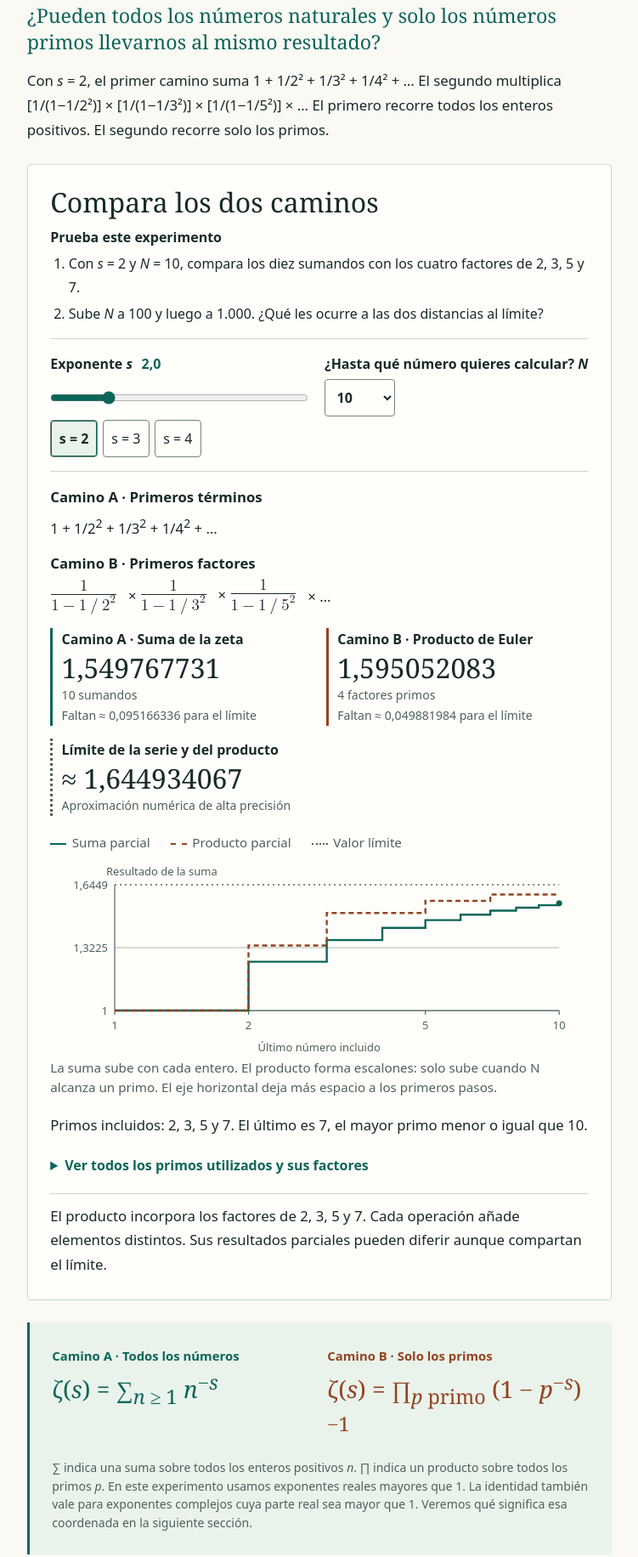
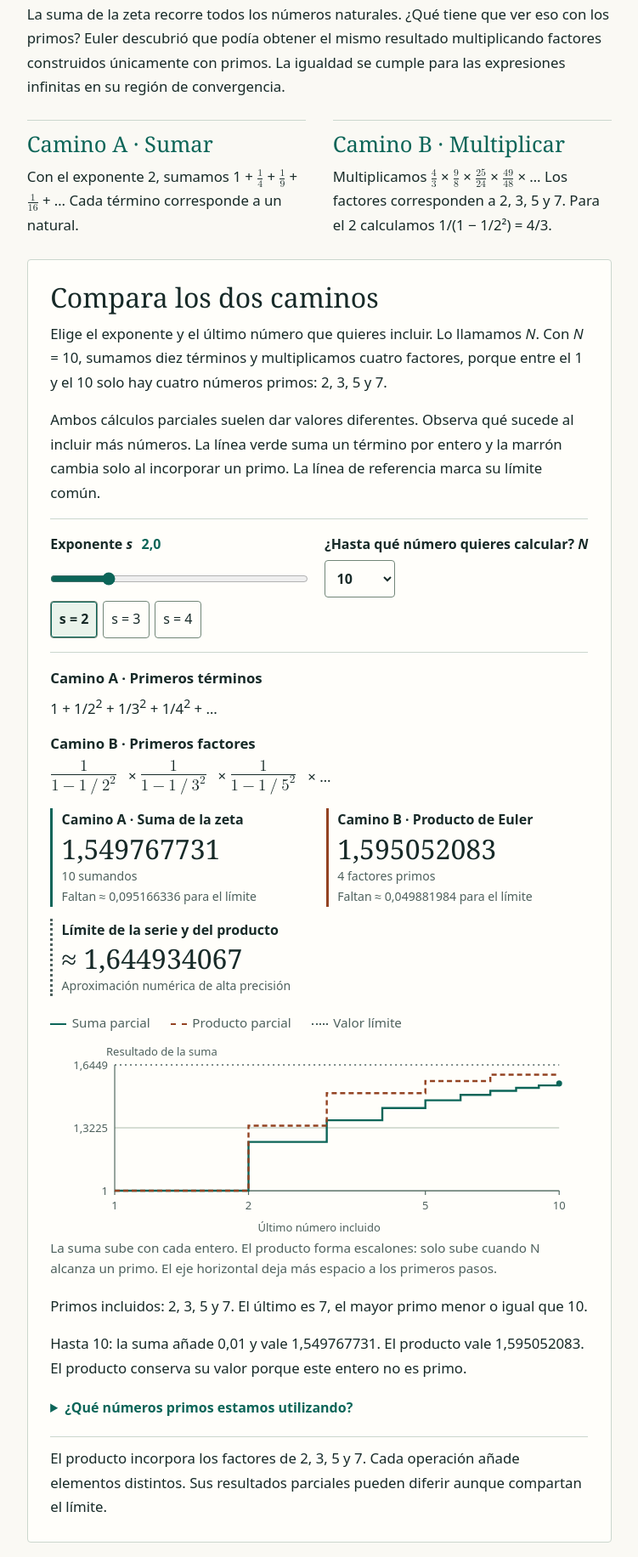
Before and after one commit to fjmonge-it/hipotesis-riemann, a plain HTML site: page index.html in a window 1280 px wide. Shown: the part 6228-8060 px from the top of the page at 85% size, without its empty margins (429-1180 px from the left). Drawn offline with Linux system fonts and the light colour scheme.

Commit message:
Presenta los dos caminos de Euler con factores consultables

```diff
--- a/index.html
+++ b/index.html
@@ -132,23 +132,22 @@
 
       <section id="euler" aria-labelledby="titulo-euler">
         <h2 id="titulo-euler">El descubrimiento de Euler</h2>
-        <p class="experiment-question">¿Pueden todos los números naturales y solo los números primos llevarnos al mismo resultado?</p>
-        <p>Con <var>s</var> = 2, el primer camino suma 1 + 1/2² + 1/3² + 1/4² + … El segundo multiplica [1/(1−1/2²)] × [1/(1−1/3²)] × [1/(1−1/5²)] × … El primero recorre todos los enteros positivos. El segundo recorre solo los primos.</p>
+        <p>La suma de la zeta recorre todos los números naturales. ¿Qué tiene que ver eso con los primos? Euler descubrió que podía obtener el mismo resultado multiplicando factores construidos únicamente con primos. La igualdad se cumple para las expresiones infinitas en su región de convergencia.</p>
+        <div class="closing-topics euler-intro">
+          <div><h3>Camino A · Sumar</h3><p>Con el exponente 2, sumamos 1 + <math><mfrac><mn>1</mn><mn>4</mn></mfrac></math> + <math><mfrac><mn>1</mn><mn>9</mn></mfrac></math> + <math><mfrac><mn>1</mn><mn>16</mn></mfrac></math> + … Cada término corresponde a un natural.</p></div>
+          <div><h3>Camino B · Multiplicar</h3><p>Multiplicamos <math><mfrac><mn>4</mn><mn>3</mn></mfrac></math> × <math><mfrac><mn>9</mn><mn>8</mn></mfrac></math> × <math><mfrac><mn>25</mn><mn>24</mn></mfrac></math> × <math><mfrac><mn>49</mn><mn>48</mn></mfrac></math> × … Los factores corresponden a 2, 3, 5 y 7. Para el 2 calculamos 1/(1 − 1/2²) = 4/3.</p></div>
+        </div>
         <div class="experiment" id="experimento-euler" hidden role="group" aria-labelledby="experimento-euler-titulo">
           <h3 id="experimento-euler-titulo">Compara los dos caminos</h3>
-          <div class="experiment-guide">
-            <strong>Prueba este experimento</strong>
-            <ol>
-              <li>Con <var>s</var> = 2 y <var>N</var> = 10, compara los diez sumandos con los cuatro factores de 2, 3, 5 y 7.</li>
-              <li>Sube <var>N</var> a 100 y luego a 1.000. ¿Qué les ocurre a las dos distancias al límite?</li>
-            </ol>
-          </div>
+          <p>Elige el exponente y el último número que quieres incluir. Lo llamamos <var>N</var>. Con <var>N</var> = 10, sumamos diez términos y multiplicamos cuatro factores, porque entre el 1 y el 10 solo hay cuatro números primos: 2, 3, 5 y 7.</p>
+          <p>Ambos cálculos parciales suelen dar valores diferentes. Observa qué sucede al incluir más números. La línea verde suma un término por entero y la marrón cambia solo al incorporar un primo. La línea de referencia marca su límite común.</p>
           <div data-controls></div>
           <p class="v2-expression" data-expanded></p>
           <dl class="experiment-results" data-results></dl>
           <figure class="experiment-chart" data-chart></figure>
           <p data-prime-preview></p>
-          <details class="v2-details"><summary>Ver todos los primos utilizados y sus factores</summary><p class="v2-expression" data-prime-factors></p></details>
+          <p data-euler-point role="status"></p>
+          <details class="v2-details"><summary>¿Qué números primos estamos utilizando?</summary><table><thead><tr><th scope="col">Primo</th><th scope="col">Factor</th></tr></thead><tbody data-prime-factors></tbody></table></details>
           <p class="experiment-insight" data-insight></p>
         </div>
         <p id="ejemplo-euler">Con <var>N</var> = 10 hay diez sumandos, pero solo cuatro factores: 2, 3, 5 y 7 aportan un factor cada uno. Con <var>s</var> = 2, la suma vale aproximadamente 1,549768 y el producto 1,595052. Su límite común es aproximadamente 1,644934.</p>
@@ -162,6 +161,7 @@
         <h3>¿Por qué importa el descubrimiento de Euler?</h3>
         <p>Todo entero mayor que 1 se descompone de manera única en primos. Euler aprovechó esta propiedad para pasar de la suma al producto. Así descubrimos algo que necesitaremos después: la función zeta contiene información sobre los primos.</p>
         <p class="takeaway">La suma utiliza todos los números naturales. El producto utiliza solo los primos. Ambos conducen al mismo valor en el límite.</p>
+        <p>Euler encontró el vínculo con los primos. <a href="#ceros">Ahora buscaremos las entradas que dan cero.</a></p>
       </section>
 
       <section id="ceros" aria-labelledby="titulo-ceros">
--- a/js/zeta-experiments.js
+++ b/js/zeta-experiments.js
@@ -40,9 +40,47 @@ export function initZetaExperiment(root, compare = false) {
   let announcementText;
   let announcementTimer;
 
+  let inspected;
+  function showPoint() {
+    const { sums, products, s } = chartData;
+    const point = products.findLast(entry => entry.n <= inspected);
+    const added = point?.n === inspected
+      ? ' El producto incorpora el factor del primo ' + inspected + '.'
+      : ' El producto conserva su valor porque este entero no es primo.';
+    root.querySelector('[data-euler-point]').textContent = 'Hasta ' + inspected + ': la suma añade '
+      + formatValue(inspected ** -s) + ' y vale ' + formatValue(sums[inspected - 1])
+      + '. El producto vale ' + formatValue(point?.value ?? 1) + '.' + added;
+    const svg = chart.querySelector('svg');
+    svg.setAttribute('aria-valuenow', inspected);
+    svg.setAttribute('aria-valuetext', root.querySelector('[data-euler-point]').textContent);
+  }
   function drawChart() {
     chartWidth = chart.clientWidth;
     renderZetaChart(chart, chartData);
+    if (!compare) return;
+    const svg = chart.querySelector('svg');
+    svg.setAttribute('tabindex', '0');
+    svg.setAttribute('role', 'slider');
+    svg.setAttribute('aria-label', 'Inspeccionar la comparación. Usa las flechas para cambiar el último número incluido.');
+    svg.setAttribute('aria-valuemin', '1');
+    svg.setAttribute('aria-valuemax', chartData.sums.length);
+    function select(value) {
+      inspected = Math.min(chartData.sums.length, Math.max(1, value));
+      showPoint();
+    }
+    svg.addEventListener('keydown', event => {
+      const targets = { ArrowLeft: inspected - 1, ArrowDown: inspected - 1, ArrowRight: inspected + 1,
+        ArrowUp: inspected + 1, Home: 1, End: chartData.sums.length };
+      if (targets[event.key] === undefined) return;
+      event.preventDefault();
+      select(targets[event.key]);
+    });
+    svg.addEventListener('click', event => {
+      const x = new DOMPoint(event.clientX, event.clientY).matrixTransform(svg.getScreenCTM().inverse()).x;
+      const ratio = (x - 76) / (svg.viewBox.baseVal.width - 110);
+      select(Math.round(chartData.sums.length ** Math.max(0, Math.min(1, ratio))));
+    });
+    showPoint();
   }
 
   function update() {
@@ -96,12 +134,18 @@ export function initZetaExperiment(root, compare = false) {
       const preview = primes.length <= 5 ? list.format(primes.map(String)) : primes.slice(0, 3).join(', ') + ', …, ' + primes.slice(-2).join(', ');
       root.querySelector('[data-prime-preview]').textContent = 'Primos incluidos: ' + preview
         + '. El último es ' + primes.at(-1) + ', el mayor primo menor o igual que ' + n + '.';
-      root.querySelector('[data-prime-factors]').textContent = primes.map(p => p + ': 1/(1 − ' + p + '^(' + numberLabel(-s) + '))').join(' · ');
+      root.querySelector('[data-prime-factors]').innerHTML = primes.map(p => {
+        const power = p ** s;
+        const factor = Number.isSafeInteger(power) ? numberLabel(power) + ' / ' + numberLabel(power - 1)
+          : '≈ ' + formatValue(1 / (1 - p ** -s));
+        return '<tr><th scope="row">' + numberLabel(p) + '</th><td>' + factor + '</td></tr>';
+      }).join('');
     }
     const caption = divergent ? 'La gráfica se detiene en N porque dejamos de sumar. Si seguimos, la suma crece sin límite.'
       : compare
       ? 'La suma sube con cada entero. El producto forma escalones: solo sube cuando N alcanza un primo.'
       : 'Cada nuevo sumando hace subir la curva. La línea discontinua indica el límite.';
+    inspected = n;
     chartData = { s, sums, products, reference, compare, caption };
     drawChart();
 
```
